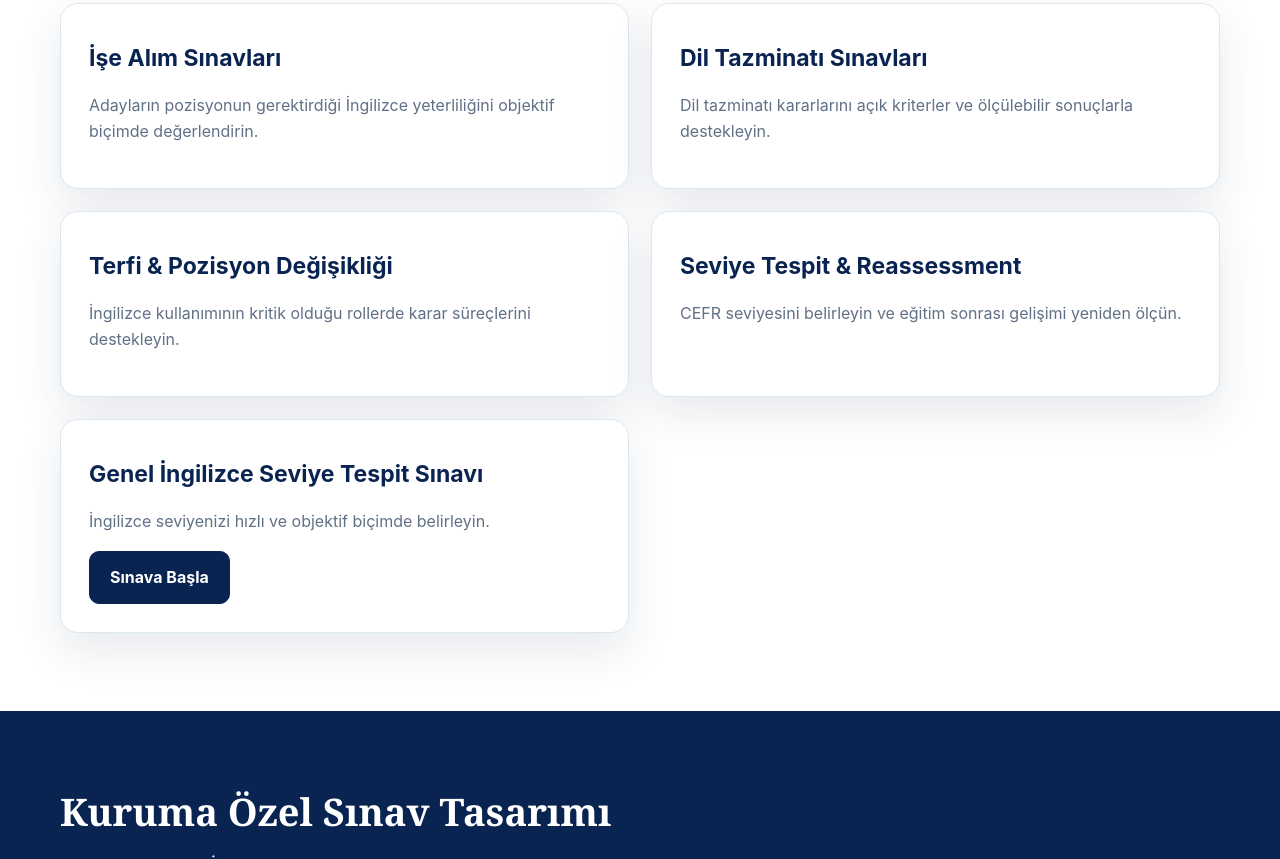
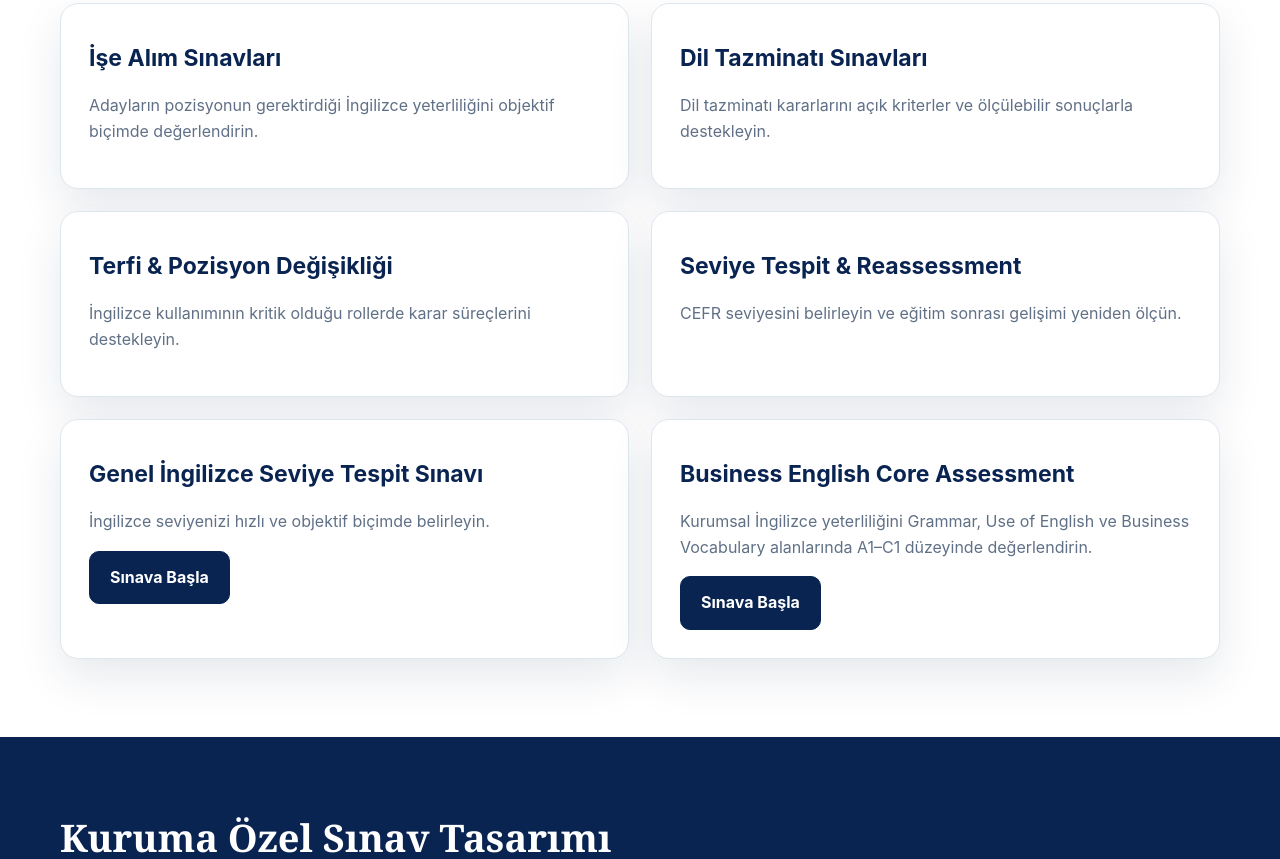
Before and after one commit to asumancos-bot/lingua-metrics-site, a website: page assessment.html in a window 1280 px wide. Shown: the part 468-1327 px from the top of the page. Drawn offline with Linux system fonts and the light colour scheme.

Commit message:
Add Business English assessment card

```diff
--- a/assessment.html
+++ b/assessment.html
@@ -125,7 +125,29 @@ Sınava Başla →
 </a>
 
 </div>
+<div class="card">
 
+  <h3
+    data-tr="Business English Core Assessment"
+    data-en="Business English Core Assessment">
+    Business English Core Assessment
+  </h3>
+
+  <p
+    data-tr="Kurumsal İngilizce yeterliliğini Grammar, Use of English ve Business Vocabulary alanlarında A1–C1 düzeyinde değerlendirin."
+    data-en="Assess Business English proficiency from A1 to C1 across Grammar, Use of English and Business Vocabulary.">
+    Kurumsal İngilizce yeterliliğini Grammar, Use of English ve Business Vocabulary alanlarında A1–C1 düzeyinde değerlendirin.
+  </p>
+
+  <a
+    href="business-english-test.html"
+    class="cta"
+    data-tr="Sınava Başla"
+    data-en="Start the Test">
+    Sınava Başla →
+  </a>
+
+</div>
 </div>
 </div>
 </section>
```
